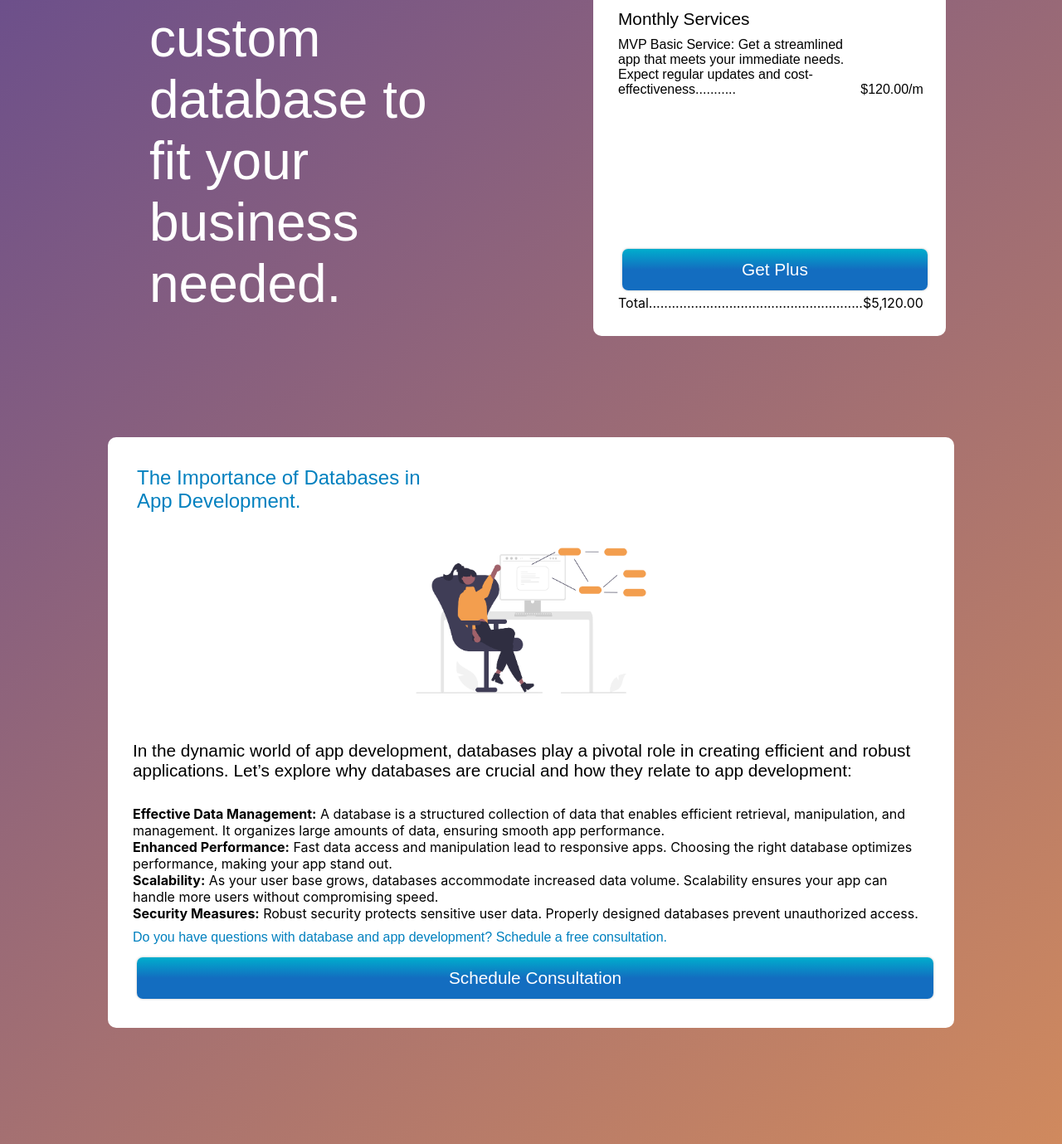
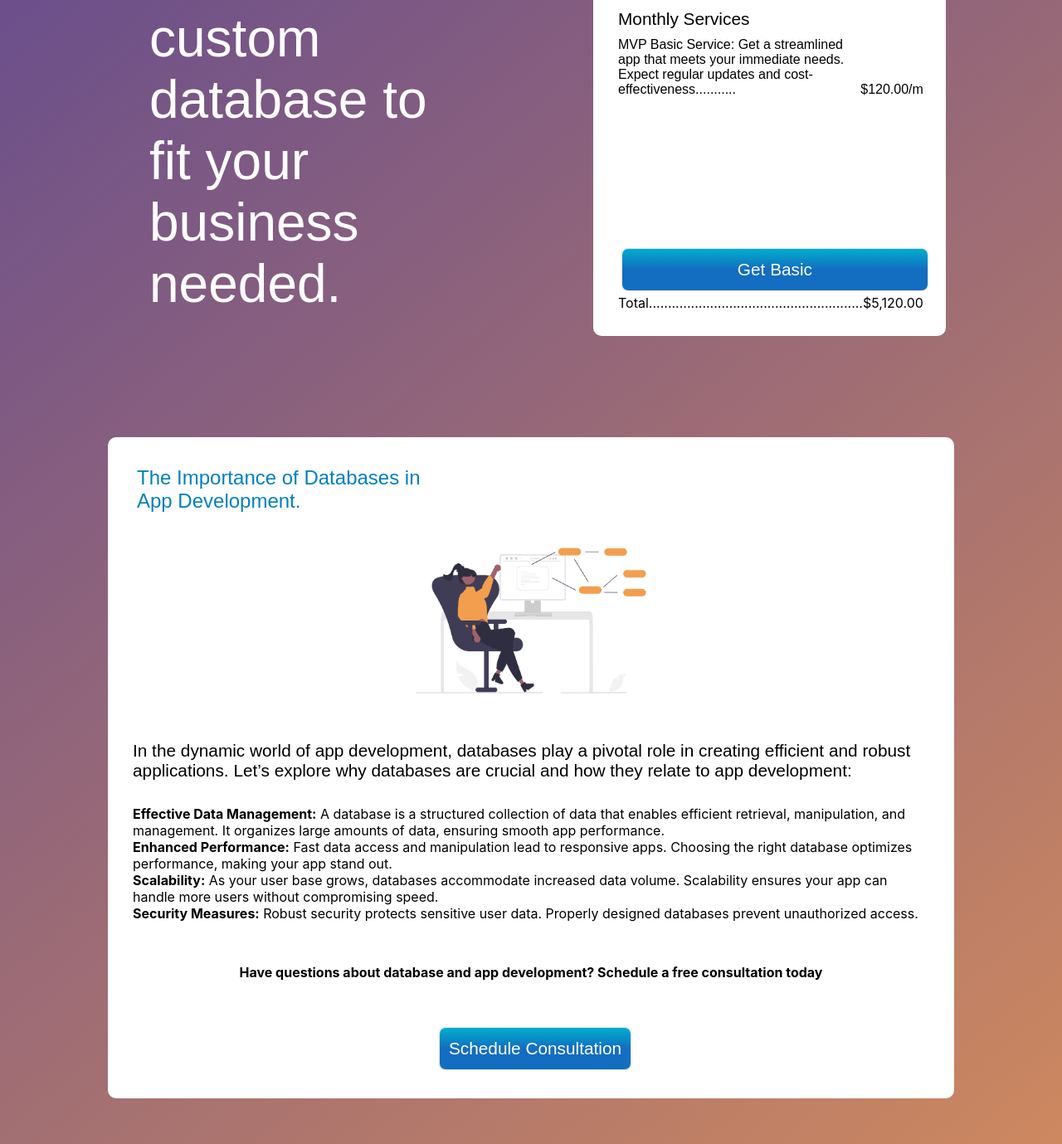
Before and after one commit to louieLouie117/lcDataSolution, a React (Create React App) app in the folder client/: page / in a window 1280 px wide. Shown: the part 1723-3102 px from the top of the page at 83% size. Built offline with nearby package versions, Linux system fonts and the light colour scheme.

Commit message:
ChangeContactText

```diff
--- a/client/src/components/LandingPage/Services.jsx
+++ b/client/src/components/LandingPage/Services.jsx
@@ -13,7 +13,7 @@ function Services(props) {
     // monthly service price
     const [monthlyServicePrice, setMonthlyServicePrice] = useState('120.00');
     // purchase button text
-    const [purchaseBTNText, setPurchaseBTNText] = useState('Get Plus');
+    const [purchaseBTNText, setPurchaseBTNText] = useState('Get Basic');
     // payment integration
     const [paymentIntegration, setPaymentIntegration] = useState({display: 'none'});
 
@@ -289,15 +289,18 @@ const premiumServiceHandler = () => {
                         Properly designed databases prevent unauthorized access.</li>
 
                     </ul>
-            </div>
-            <h3>Do you have questions with database and app development? Schedule a free consultation.</h3>
+                    <h4>Have questions about database and app development? Schedule a free consultation today</h4>
                     <footer>
 
-                            <a href="https://calendly.com/cardona-luis/30min">
-                            <button className='MainBTN'>Schedule Consultation</button>
-                            </a>
+                              <a href="https://calendly.com/cardona-luis/30min">
+                              <button className='MainBTN'>Schedule Consultation</button>
+                              </a>
 
-                    </footer>
+                      </footer>
+
+            </div>
+
+
 
 
                         </li>
```
